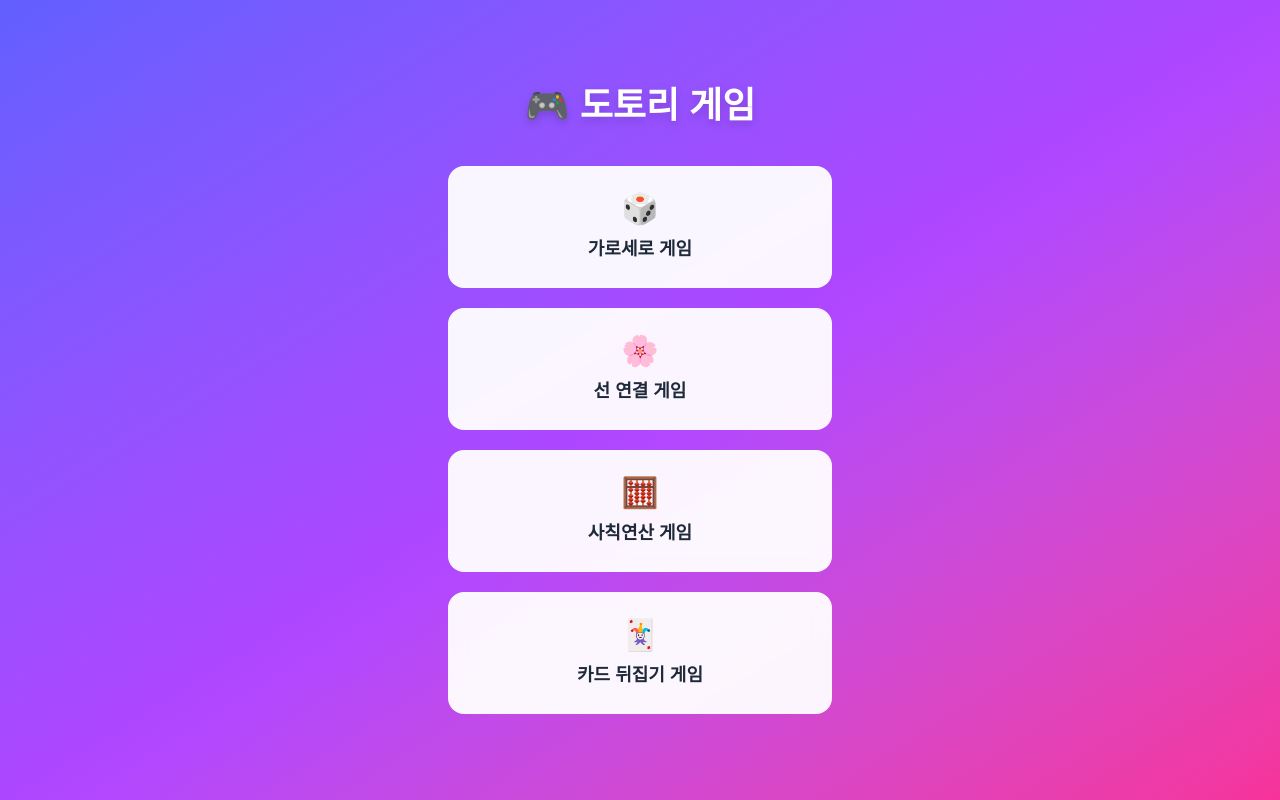
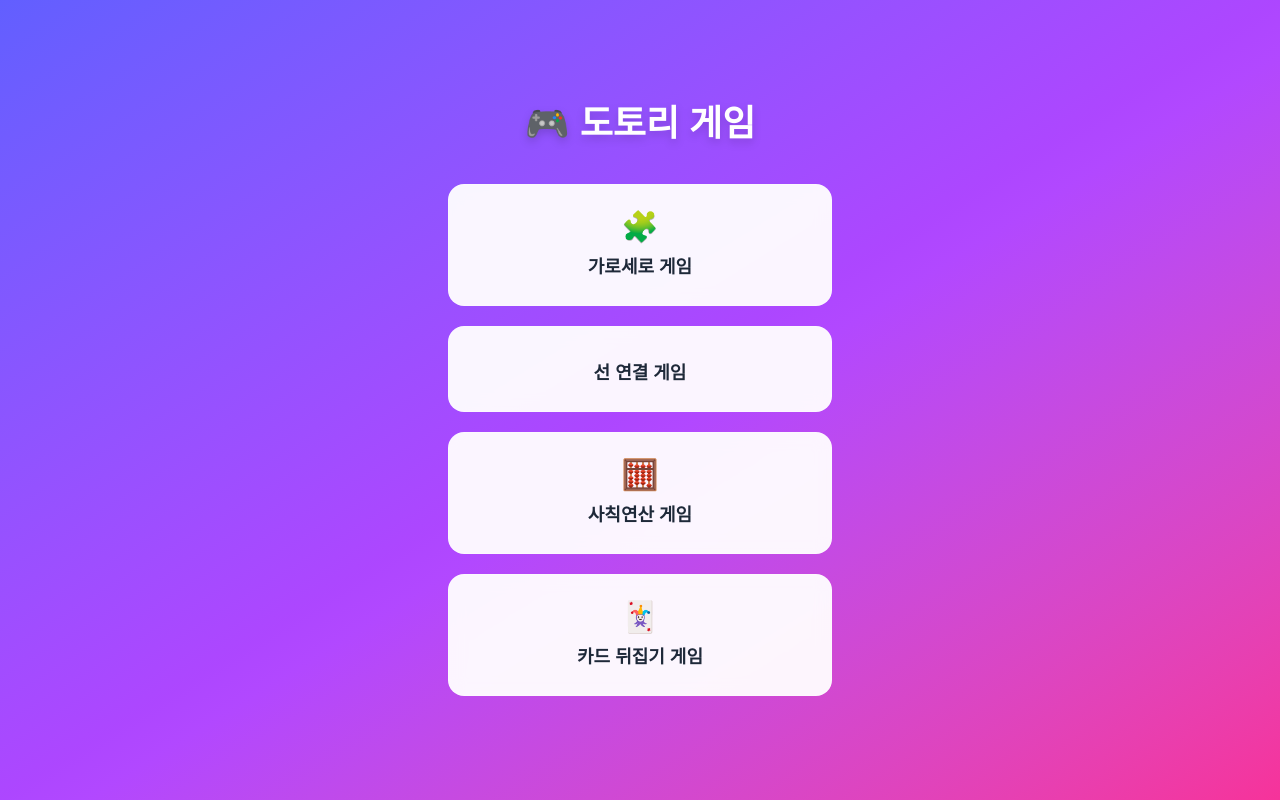
Before and after one commit to KBG1/dotories_games, a Next.js app: page / in a window 1280 px wide. Built offline with nearby package versions, Linux system fonts and the light colour scheme.

Commit message:
icon  : 아이콘 수정

```diff
--- a/app/page.tsx
+++ b/app/page.tsx
@@ -13,7 +13,7 @@ function Home() {
           href="/crossword_puzzles"
           className="group block p-5 sm:p-6 bg-white/95 backdrop-blur-sm rounded-2xl text-center transition-all duration-300 hover:-translate-y-1 hover:shadow-xl hover:bg-white active:translate-y-0 border border-white/20"
         >
-          <span className="block text-2xl sm:text-3xl mb-2">🎲</span>
+          <span className="block text-2xl sm:text-3xl mb-2">🧩</span>
           <span className="block text-gray-800 font-semibold text-base sm:text-lg">
             가로세로 게임
           </span>
@@ -23,7 +23,7 @@ function Home() {
           href="/color_line_game"
           className="group block p-5 sm:p-6 bg-white/95 backdrop-blur-sm rounded-2xl text-center transition-all duration-300 hover:-translate-y-1 hover:shadow-xl hover:bg-white active:translate-y-0 border border-white/20"
         >
-          <span className="block text-2xl sm:text-3xl mb-2">🌸</span>
+          <span className="block text-2xl sm:text-3xl mb-2"></span>
           <span className="block text-gray-800 font-semibold text-base sm:text-lg">
             선 연결 게임
           </span>
```
